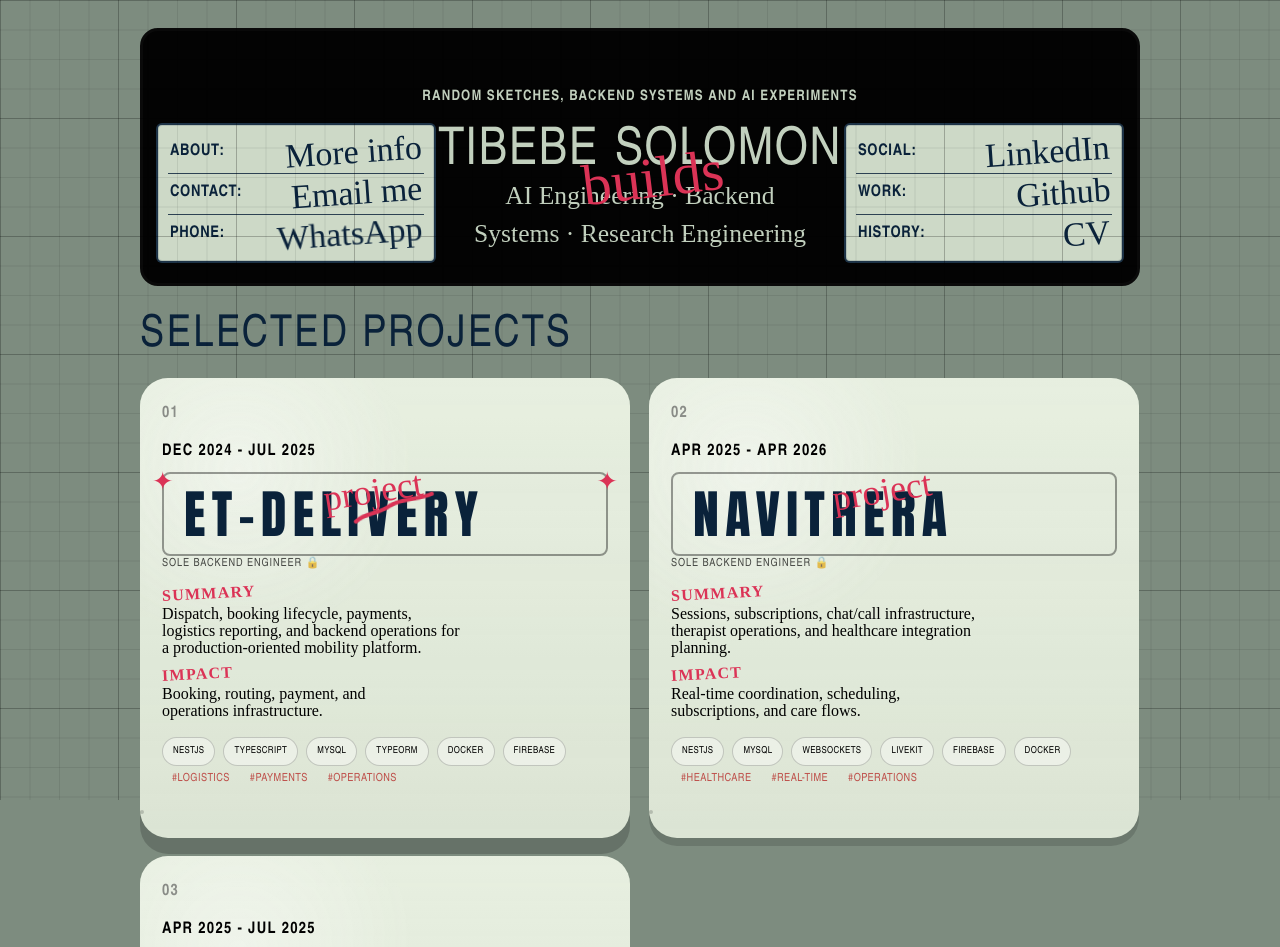
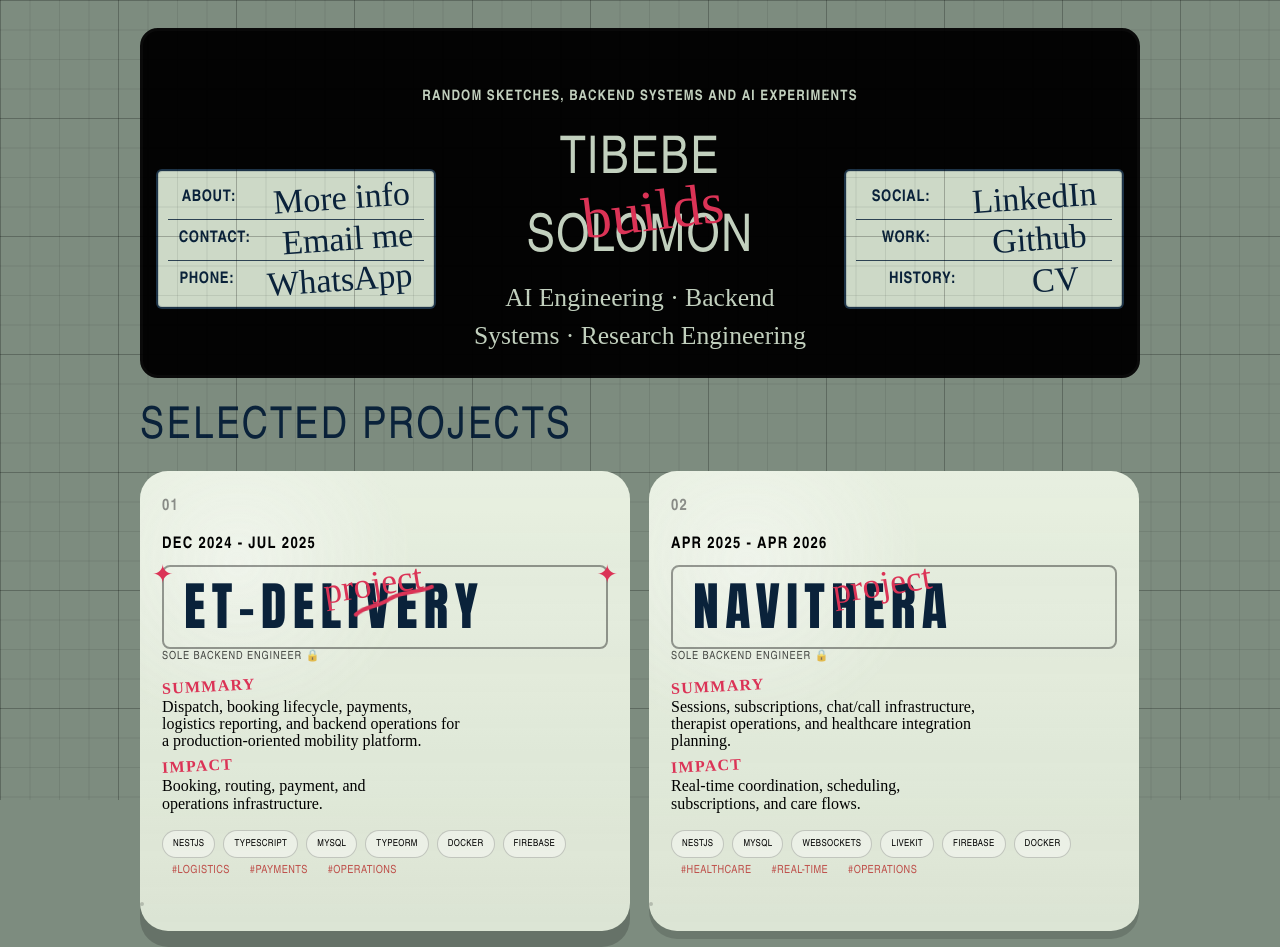
Before and after one commit to Tibex88/portfolio-site, a Vue app: page / in a window 1280 px wide. Shown: the top 947 px of the page. Built offline with nearby package versions, Linux system fonts and the light colour scheme.

Commit message:
feat: group main content into notebook board

```diff
--- a/src/components/HeroBoard.vue
+++ b/src/components/HeroBoard.vue
@@ -23,12 +23,7 @@ const rightInfoItems = computed(() => {
 
 <template>
   <section
-    class=" mb-[var(--section-gap)] rounded-[var(--card-radius)] border-[3px] border-[#0a0a0a] bg-[var(--reference-dark)] px-[18px] pt-12 pb-[18px] text-[var(--reference-light)] shadow-[inset_0_0_0_3px_rgba(0,0,0,0.08)] min-[810px]:px-6 min-[810px]:pt-14 min-[810px]:pb-5 min-[1310px]:px-7 min-[1310px]:pt-[62px] min-[1310px]:pb-[18px]"
-    style="
-    justify-content: center;
-    display: grid;
-    align-items: center;"
-  >
+    class="grid items-center justify-center mb-[var(--section-gap)] rounded-[var(--card-radius)] border-[3px] border-[#0a0a0a] bg-[var(--reference-dark)] px-[18px] pt-12 pb-[18px] text-[var(--reference-light)] shadow-[inset_0_0_0_3px_rgba(0,0,0,0.08)] min-[810px]:px-6 min-[810px]:pt-14 min-[810px]:pb-5 min-[1310px]:px-7 min-[1310px]:pt-[62px] min-[1310px]:pb-[18px]">
     <p
       class="mb-[14px] max-w-full text-center font-[var(--ui-font)] text-[calc(16px*var(--body-text-scale))] font-bold uppercase tracking-[0.08em] text-[var(--reference-light)] min-[810px]:text-[calc(18px*var(--body-text-scale))]"
     >
@@ -37,7 +32,7 @@ const rightInfoItems = computed(() => {
 
     <div class="hero-board__content">
       <div class="hero-board__title-block border-b-[2px] border-b-[rgba(194,208,190,0.95)] pb-4 min-[810px]:border-b-0 min-[810px]:pb-0">
-        <p class="relative flex items-end justify-center text-[52px] gap-4 text-center max-[809px]:gap-[6px]">
+        <p class="relative min-[810px]: flex-wrap items-end justify-center text-[52px] gap-4 text-center max-[809px]:gap-[6px]">
           <span
             class="font-[var(--display-font)] text-[52px] leading-[0.88] tracking-[0.03em] uppercase "
           >
--- a/src/components/HomeView.vue
+++ b/src/components/HomeView.vue
@@ -15,11 +15,13 @@ import SkillsSection from './SkillsSection.vue'
     <CustomCursor />
     <AboutOverlay />
     <HeroBoard />
-    <section class="block mb-[var(--section-gap)]">
-      <ProjectStream />
+    <section class="notebook-board">
+      <section class="block">
+        <ProjectStream />
+      </section>
+      <SkillsSection />
+      <ExperienceTimeline />
+      <PortfolioFooter />
     </section>
-    <SkillsSection />
-    <ExperienceTimeline />
-    <PortfolioFooter />
   </main>
 </template>
--- a/src/styles/base.css
+++ b/src/styles/base.css
@@ -245,7 +245,7 @@ h2 {
 
 .hero-board__info-row {
   display: flex;
-  justify-content: space-between;
+  justify-content: space-around;
   align-items: center;
   gap: 14px;
   min-height: 38px;
```
